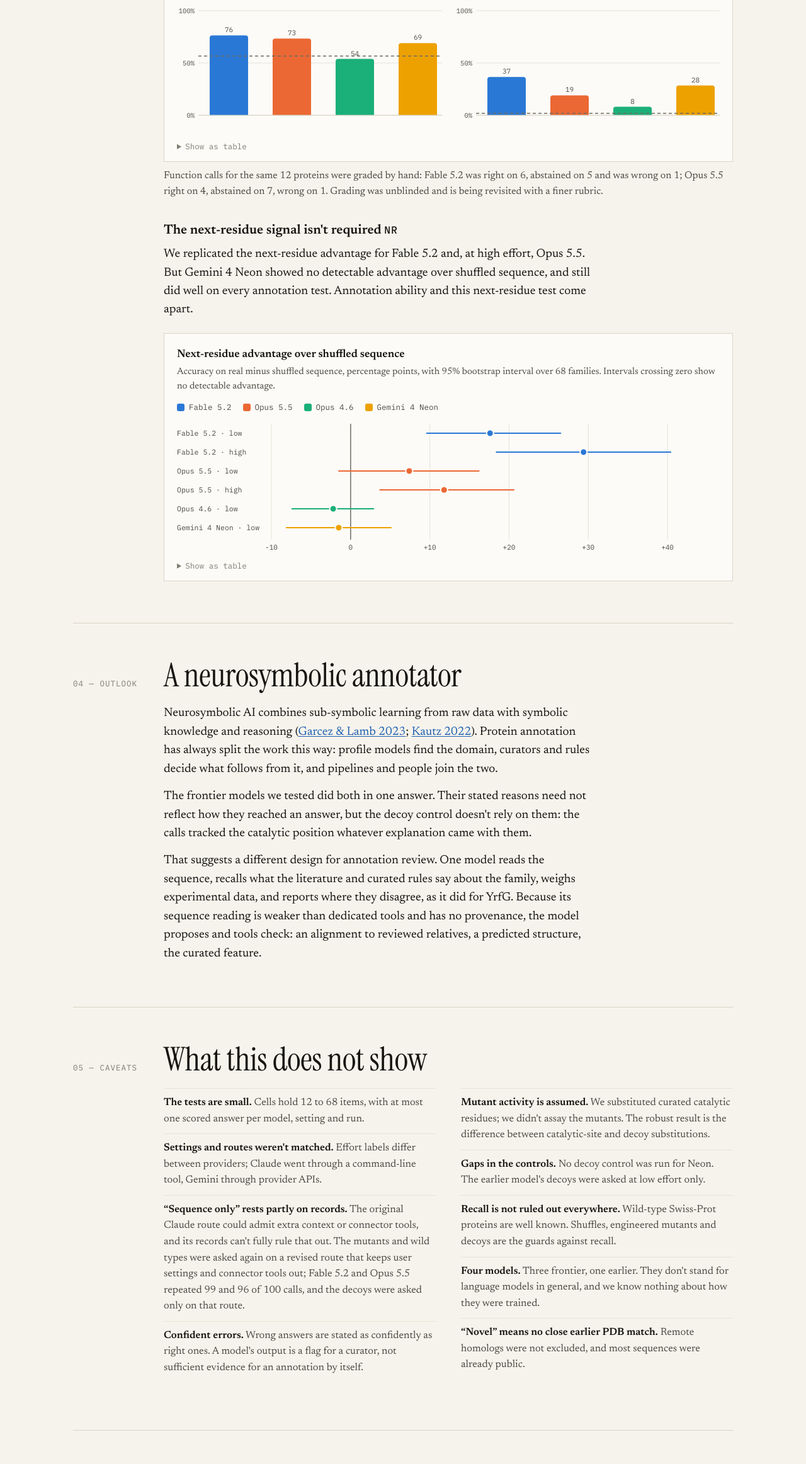
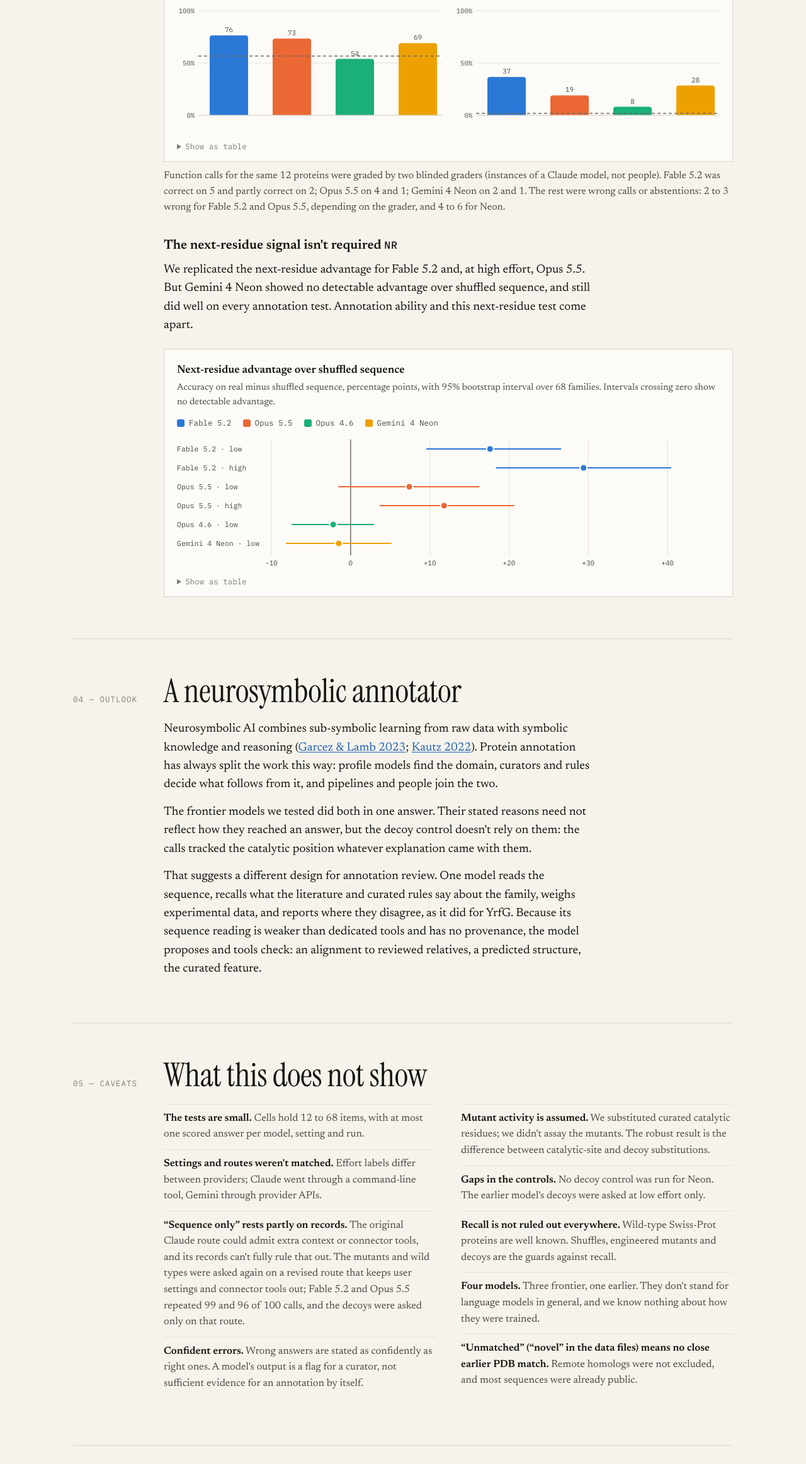
Before and after one commit to ai4curation/fable-sequence-to-function, a plain HTML site: page docs/index.html in a window 1280 px wide. Shown: the part 5826-8151 px from the top of the page at 63% size. Drawn offline with Linux system fonts and the light colour scheme.

Commit message:
Results site: report the blinded function regrading
Co-Authored-By: Claude Fable 5.2 <noreply@anthropic.com>
Claude-Session: https://claude.ai/code/session_01VjkEiwNYZaHeqBfo5sMRmF

```diff
--- a/docs/index.html
+++ b/docs/index.html
@@ -356,7 +356,7 @@ footer { padding: 36px 0 60px; border-top: 1px solid var(--rule); font-family: v
     </div>
     <div class="body-col">
       <div class="fig" id="figStruct"></div>
-      <p class="small">Function calls for the same 12 proteins were graded by hand: Fable 5.2 was right on 6, abstained on 5 and was wrong on 1; Opus 5.5 right on 4, abstained on 7, wrong on 1. Grading was unblinded and is being revisited with a finer rubric.</p>
+      <p class="small">Function calls for the same 12 proteins were graded by two blinded graders (instances of a Claude model, not people). Fable 5.2 was correct on 5 and partly correct on 2; Opus 5.5 on 4 and 1; Gemini 4 Neon on 2 and 1. The rest were wrong calls or abstentions: 2 to 3 wrong for Fable 5.2 and Opus 5.5, depending on the grader, and 4 to 6 for Neon.</p>
     </div>
 
     <div class="body-col prose">
@@ -388,7 +388,7 @@ footer { padding: 36px 0 60px; border-top: 1px solid var(--rule); font-family: v
       <li><b>Gaps in the controls.</b> No decoy control was run for Neon. The earlier model's decoys were asked at low effort only.</li>
       <li><b>Recall is not ruled out everywhere.</b> Wild-type Swiss-Prot proteins are well known. Shuffles, engineered mutants and decoys are the guards against recall.</li>
       <li><b>Four models.</b> Three frontier, one earlier. They don't stand for language models in general, and we know nothing about how they were trained.</li>
-      <li><b>“Novel” means no close earlier PDB match.</b> Remote homologs were not excluded, and most sequences were already public.</li>
+      <li><b>“Unmatched” (“novel” in the data files) means no close earlier PDB match.</b> Remote homologs were not excluded, and most sequences were already public.</li>
     </ul>
   </section>
 
```
